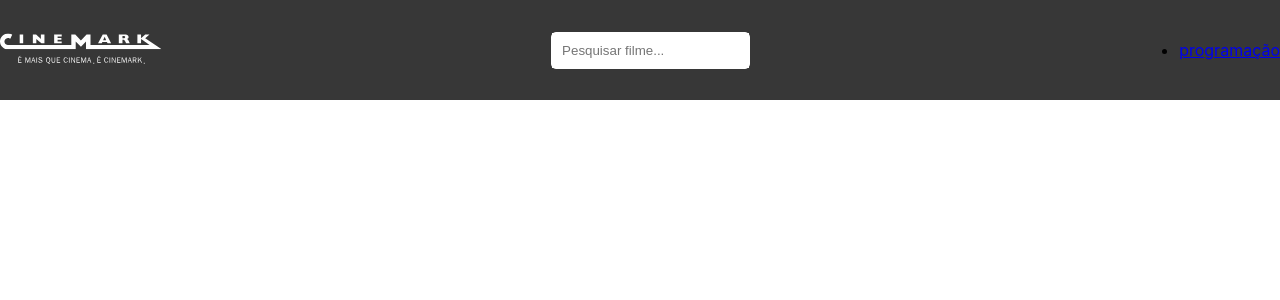
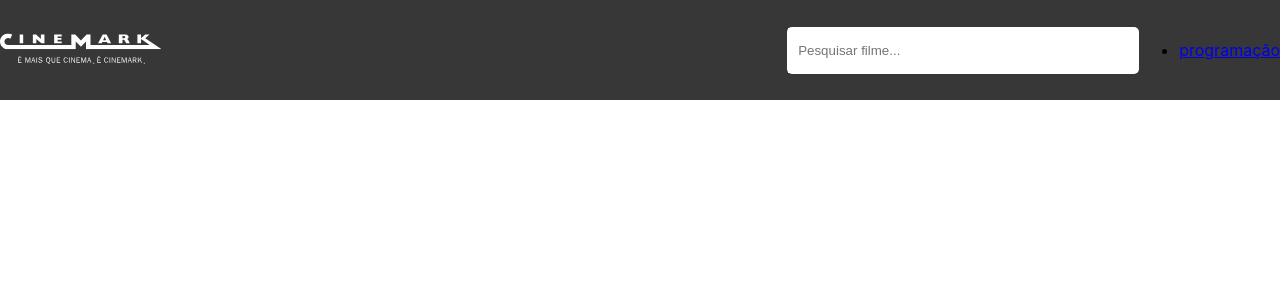
Before and after one commit to JhonatanGAlves/movies-in-poster, a React (Create React App) app: page / in a window 1280 px wide. Shown: the top 300 px of the page. Built offline with nearby package versions, Linux system fonts and the light colour scheme.

Commit message:
SearchBar: add clear events and styles

```diff
--- a/src/components/SearchBar/SearchBar.css
+++ b/src/components/SearchBar/SearchBar.css
@@ -1,15 +1,27 @@
 .container-search {
-  border: 1px solid #FFF;
+  display: flex;
+  margin-left: auto;
+  width: 350px;
+  background-color: #FFF;
+  border: 1px solid transparent;
   border-radius: 5px;
 }
 
 input {
+  width: 280px;
+  align-items: center;
+  height: 25px;
   border: none;
   outline: 0;
   padding: 10px;
 }
 
-span {
-  position: sticky;
-  padding: 0 7px;
+span.btn-clear {
+  margin: auto;
+  width: auto;
+  cursor: default ;
+
+  font-size: 13px;
+  font-weight: 300;
+  color: #373737;
 }
--- a/src/components/SearchBar/SearchBar.tsx
+++ b/src/components/SearchBar/SearchBar.tsx
@@ -1,8 +1,9 @@
-import React, { useState, useEffect, ChangeEventHandler } from 'react'
+import React, { useState } from 'react'
 import './SearchBar.css'
 
 type SearchProps = {
   placeholder: string,
+  className?: string
 }
 
 type Movie = {
@@ -13,33 +14,40 @@ type Movie = {
 const SearchBar = (props: SearchProps) => {
   const [searchMovie, setSearchMovie] = useState<Movie[]>([])
   const [value, setValue] = useState('')
-  const [clearEsc, setClearEsc] = useState(false)
+  let hideClose = true
 
-  useEffect(() => {
-    if (value) {
-      setClearEsc(clearEsc)
-    }
-  }, [value, clearEsc])
+  if (value != '' && value != null) {
+    hideClose = false
+  }
 
-  const changeMovie = (e: React.ChangeEvent<HTMLInputElement>) => {
+  const handleChange = (e: React.ChangeEvent<HTMLInputElement>) => {
     setValue(e.target.value)
   }
 
+  const onKeyUp = (e: any) => {
+    if (e.keyCode === 27) {
+      setValue('')
+    }
+  }
+
+  const onClickClear = () => {
+    setValue('')
+  }
+
   return (
-    <div className='container-search'>
+    <span className='container-search'>
       <input
         type='text'
+        className={props.className}
         placeholder={props.placeholder}
         value={value}
-        onChange={changeMovie}
+        onKeyUp={onKeyUp}
+        onChange={handleChange}
       />
-      {clearEsc ?
-        (<span>
-          (esc) <strong>x</strong>
-        </span>) :
-        ('')
-      }
-    </div>
+      <span className='btn-clear' onClick={onClickClear}>
+        {!hideClose ? '(esc) x' : null}
+      </span>
+    </span>
   )
 }
 
```
